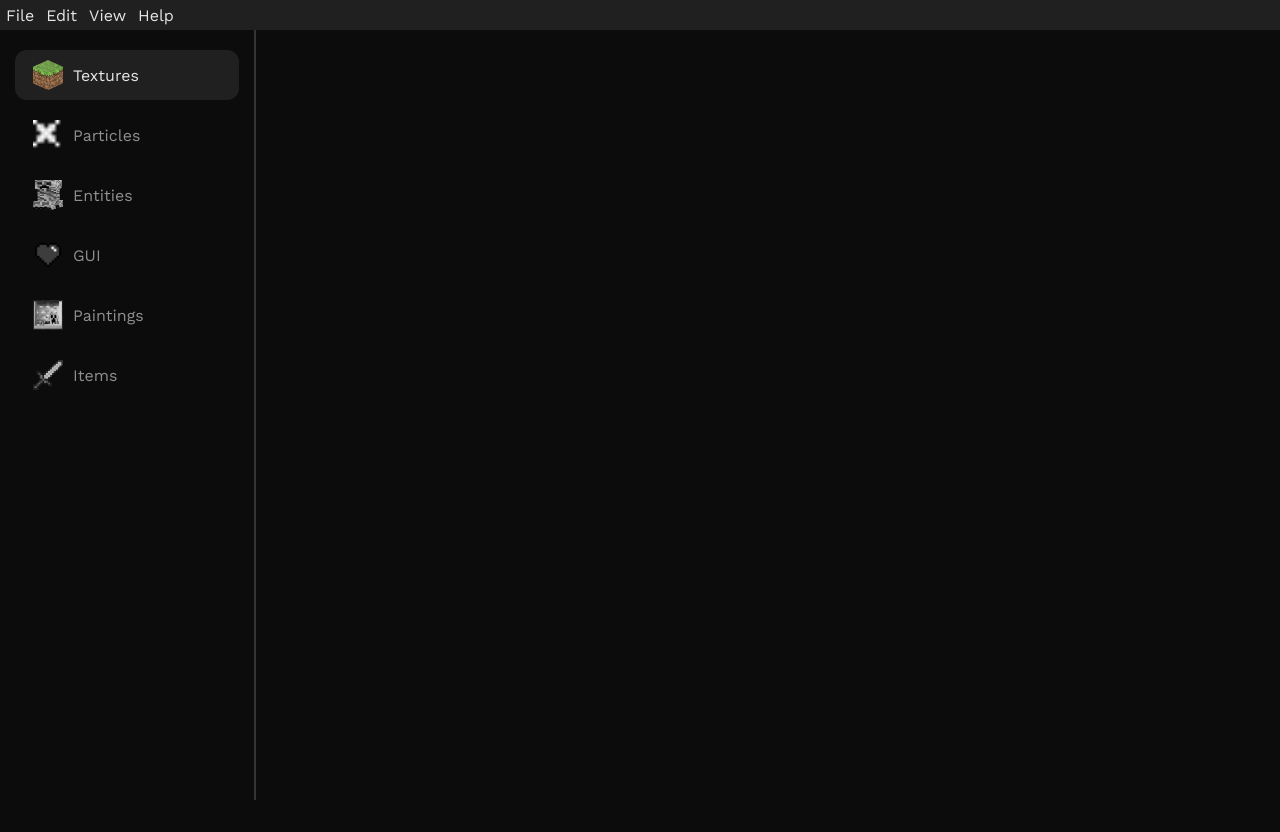
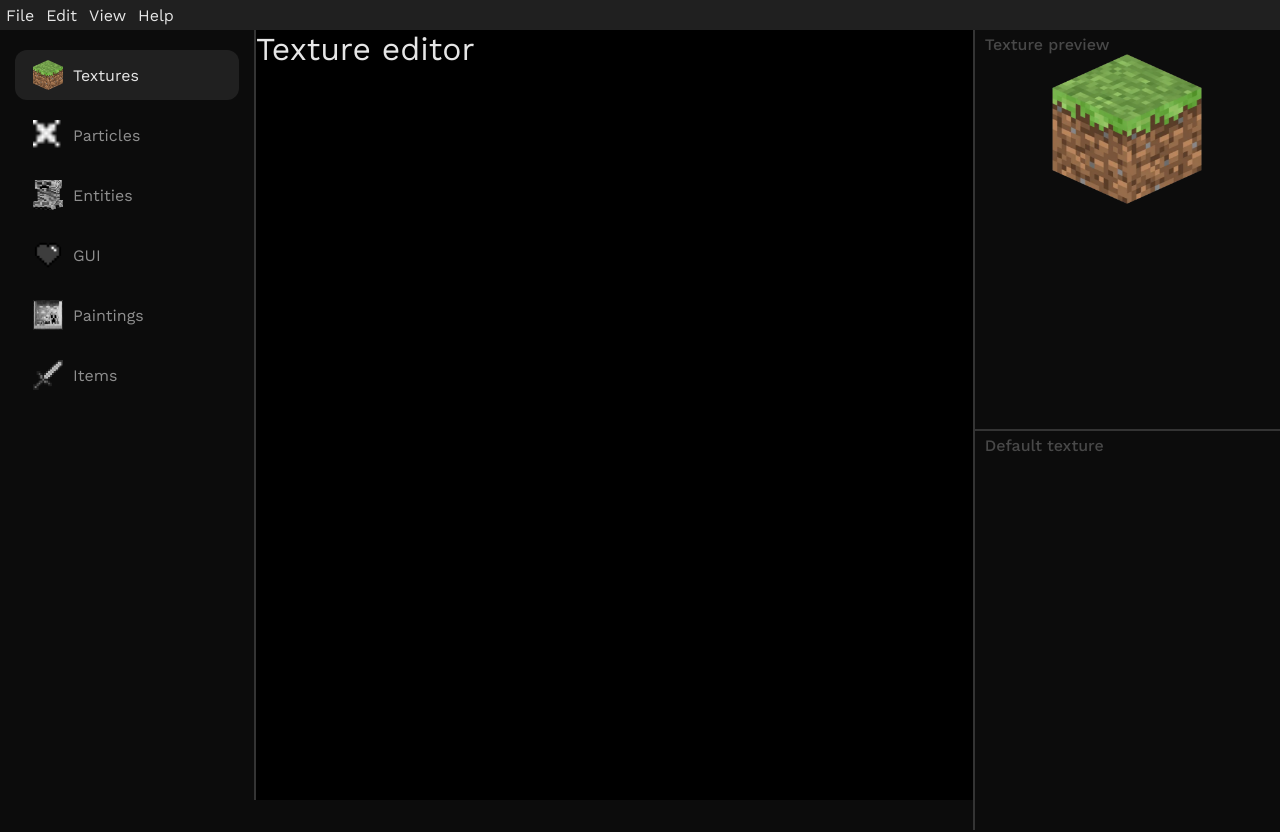
Before and after one commit to bengaudry/texture-pack-designer, a React (Vite) app: page / in a window 1280 px wide. Shown: the top 832 px of the page. Before the commit the page ends 800 px from the top, so only its background shows below. Built offline with nearby package versions, Linux system fonts and the light colour scheme.

Commit message:
Random upgrades

```diff
--- a/src/App.tsx
+++ b/src/App.tsx
@@ -1,12 +1,27 @@
 import { TopBar } from "@/components/TopBar/TopBar";
 import { Sidebar } from "@/components/Sidebar/Sidebar";
+import { useState } from "react";
+import { SideBarItemsList } from "@/components/Sidebar";
+import { Textures } from "@/components/Tabs/Textures/Textures";
 
 function App() {
+  const [activeTab, setActiveTab] = useState<SideBarItemsList>(
+    SideBarItemsList.textures
+  );
+
   return (
     <div className="app-layout">
       <TopBar />
       <div className="body-layout">
-        <Sidebar />
+        <Sidebar
+          activeTab={activeTab}
+          setActiveTab={(ref: SideBarItemsList) => {
+            setActiveTab(ref);
+          }}
+        />
+        <div>
+          <Textures />
+        </div>
       </div>
     </div>
   );
--- a/src/components/Sidebar/Sidebar.tsx
+++ b/src/components/Sidebar/Sidebar.tsx
@@ -1,11 +1,10 @@
 import { SideBarItems, SideBarItemsList } from "@/components/Sidebar/index";
 import { useState } from "react";
 
-export function Sidebar() {
-  const [activeTab, setActiveTab] = useState<SideBarItemsList>(
-    SideBarItemsList.textures
-  );
-
+export function Sidebar(props: {
+  activeTab: SideBarItemsList;
+  setActiveTab: CallableFunction;
+}) {
   return (
     <div className="sidebar">
       <ul className="sidebar-items">
@@ -13,9 +12,11 @@ export function Sidebar() {
           return (
             <div
               className={`${
-                item.ref === activeTab ? "active" : ""
+                item.ref === props.activeTab ? "active" : ""
               } sidebar-item`}
-              onClick={() => setActiveTab(item.ref)}
+              onClick={() => {
+                props.setActiveTab(item.ref);
+              }}
             >
               <img src={item.iconPath} alt="" />
               <label>{item.name}</label>
--- /dev/null
+++ b/src/components/Tabs/Textures/Textures.tsx
@@ -0,0 +1,27 @@
+export function Textures() {
+  return (
+    <div className="tab-panel textures-panel">
+      <div>
+        <h1>Texture editor</h1>
+      </div>
+      <div>
+        <div className="textures-preview-panel">
+          <span className="textures-preview-title">Texture preview</span>
+          <img
+            src="/tab-icons/mc-block.png"
+            alt=""
+            className="textures-preview-img"
+          />
+        </div>
+        <div className="textures-preview-panel">
+          <span className="textures-preview-title">Default texture</span>
+          <img
+            src="/tab-icons/mc-block.png"
+            alt=""
+            className="textures-preview-img"
+          />
+        </div>
+      </div>
+    </div>
+  );
+}
--- a/src/styles/app.scss
+++ b/src/styles/app.scss
@@ -5,3 +5,4 @@
 @import "modules/layout";
 @import "modules/topbar";
 @import "modules/sidebar";
+@import "modules/panels";
--- a/src/styles/modules/_layout.scss
+++ b/src/styles/modules/_layout.scss
@@ -11,3 +11,9 @@
   grid-template-columns: 20% 80%;
   width: 100vw;
 }
+
+.tab-panel {
+  width: 100%;
+  height: calc(100vh - 30px);
+  background-color: black;
+}
--- /dev/null
+++ b/src/styles/modules/_panels.scss
@@ -0,0 +1 @@
+@import "panels/_textures.scss";
--- a/src/styles/modules/_reset.scss
+++ b/src/styles/modules/_reset.scss
@@ -11,6 +11,9 @@
 
 body {
   background-color: var(--body-bg-color);
+  max-width: 100vw;
+  max-height: 100vh;
+  overflow: hidden;
 }
 
 ul, ol {
@@ -29,3 +32,8 @@ a {
 button:hover {
   cursor: pointer;
 }
+
+img {
+  height: 100%;
+  width: 100%;
+}
--- a/src/styles/modules/_variables.scss
+++ b/src/styles/modules/_variables.scss
@@ -3,11 +3,13 @@
   --body-bg-color-raw: 12, 12, 12;
   --secondary-container-bg-raw: 32, 32, 32;
   --primary-text-color-raw: 230, 230, 230;
+  --secondary-text-color-raw: 72, 72, 72;
   --border-color-raw: 52, 52, 52;
 
   // Usable colors
   --body-bg-color: rgb(var(--body-bg-color-raw));
   --secondary-container-bg: rgb(var(--secondary-container-bg-raw));
   --primary-text-color: rgb(var(--primary-text-color-raw));
+  --secondary-text-color: rgb(var(--secondary-text-color-raw));
   --border-color: rgb(var(--border-color-raw))
 }
--- /dev/null
+++ b/src/styles/modules/panels/_textures.scss
@@ -0,0 +1,37 @@
+.textures-panel {
+  display: grid;
+  grid-template-columns: 70% 30%;
+
+  div:nth-child(2) {
+    display: grid;
+    grid-template-rows: repeat(2, 50vh);
+  }
+}
+
+.textures-preview-panel {
+  display: flex;
+  flex-direction: column;
+  background-color: var(--body-bg-color) !important;
+  border-left: 2px solid var(--border-color);
+  padding: 5px 10px;
+
+  &:first-child {
+    border-bottom: 1px solid var(--border-color);
+  }
+
+  &:last-child {
+    border-top: 1px solid var(--border-color);
+  }
+}
+
+.textures-preview-title {
+  font-weight: 500;
+  color: var(--secondary-text-color)
+}
+
+.textures-preview-img {
+  justify-self: center;
+  align-self: center;
+  height: 150px;
+  width: 150px;
+}
```
Also changed, not shown: electron/main/index.ts (+48 -48 lines), electron/preload/index.ts (+32 -30 lines), package.json (+5 -5 lines).
